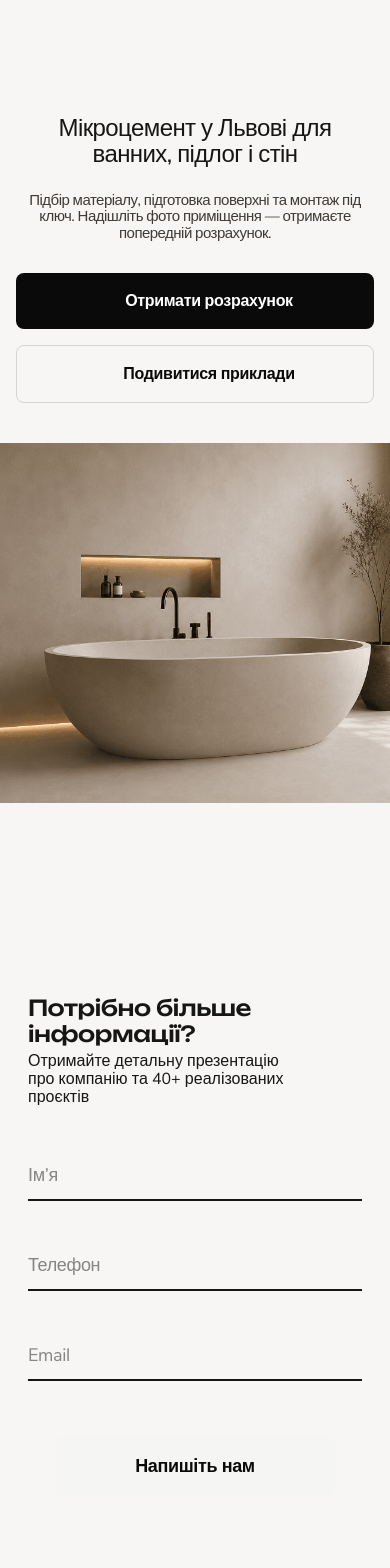
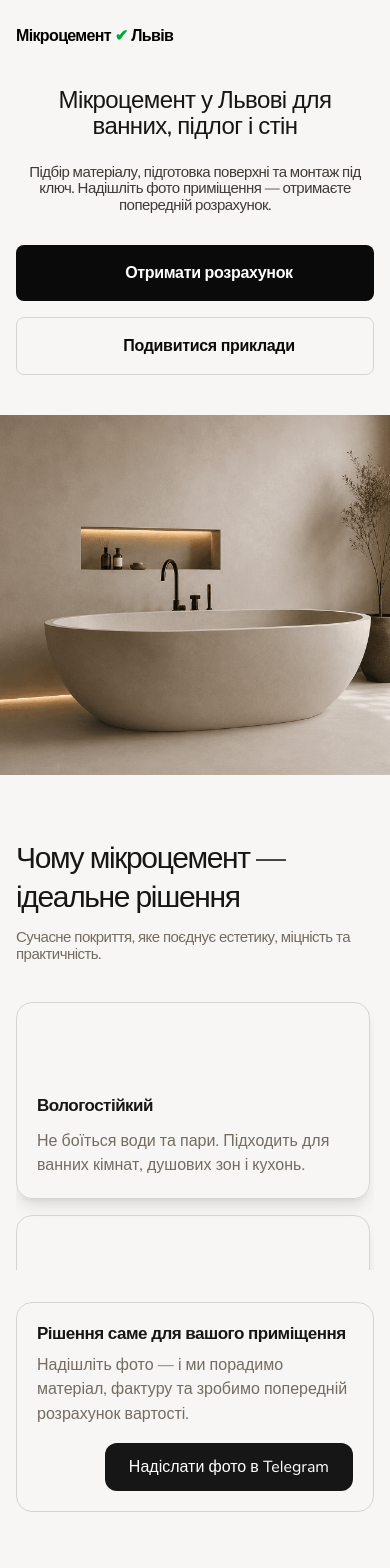
Before and after one commit to Sashko-kapillar/leadgen-microcement-lviv, a React (Vite) app: page / in a window 390 px wide. Shown: the top 1568 px of the page. Built offline with nearby package versions, Linux system fonts and the light colour scheme.

Commit message:
feat: add responsive benefits section

```diff
--- a/src/App.tsx
+++ b/src/App.tsx
@@ -8,6 +8,7 @@ import Product from './components/Products/Product'
 import MoreInfo from './components/Form/MoreInfo'
 // import PrivacyPolicy from './components/PrivacyPolicy/PrivacyPolicy';
 import Footer from './components/Footer/Footer'
+import Benefits from './components/Benefits/Benefits'
 
 // import 'swiper/css';
 // import 'swiper/css/navigation';
@@ -36,6 +37,7 @@ function App() {
         ) : ( */}
         <main>
           <Hero />
+          <Benefits />
           <Product />
           <MoreInfo />
         </main>
--- /dev/null
+++ b/src/components/Benefits/BenefitCard.tsx
@@ -0,0 +1,23 @@
+import type { BenefitItem } from './data/benefits.data'
+
+type BenefitCardProps = {
+  benefit: BenefitItem
+}
+
+const BenefitCard = ({ benefit }: BenefitCardProps) => {
+  return (
+    <article className="bg-bg-card rounded-2xl border border-neutral-300 p-5 shadow-lg md:max-w-[calc(33%-0.6rem)] lg:flex-1">
+      <div className="bg-bg-muted mb-8 flex size-14 items-center justify-center rounded-full">
+        <svg className="text-text-main size-6" aria-hidden="true">
+          <use href={`/svg/icons.svg${benefit.icon}`} />
+        </svg>
+      </div>
+
+      <h3 className="text-card-title text-text-main">{benefit.title}</h3>
+
+      <p className="text-card-text text-text-muted mt-3">{benefit.text}</p>
+    </article>
+  )
+}
+
+export default BenefitCard
--- /dev/null
+++ b/src/components/Benefits/Benefits.tsx
@@ -0,0 +1,34 @@
+import BenefitCard from './BenefitCard'
+import BenefitsCta from './BenefitsCta'
+import BenefitsMobileWheel from './BenefitsMobileWheel'
+import { benefits } from './data/benefits.data'
+
+const Benefits = () => {
+  return (
+    <section id="benefits" className="bg-bg-main py-16 md:py-20 lg:py-24">
+      <div className="mx-auto w-full max-w-[1180px] px-4 sm:px-6 lg:px-8">
+        <div className="mb-2 w-full md:mb-10">
+          <h2 className="text-section-title text-text-main mb-3">
+            Чому мікроцемент — ідеальне рішення
+          </h2>
+
+          <p className="text-hero-lead text-text-muted max-w-xl text-start">
+            Сучасне покриття, яке поєднує естетику, міцність та практичність.
+          </p>
+        </div>
+
+        <BenefitsMobileWheel items={benefits} />
+
+        <div className="hidden gap-4 md:flex md:flex-wrap md:justify-center lg:flex-nowrap">
+          {benefits.map(benefit => (
+            <BenefitCard key={benefit.id} benefit={benefit} />
+          ))}
+        </div>
+
+        <BenefitsCta />
+      </div>
+    </section>
+  )
+}
+
+export default Benefits
--- /dev/null
+++ b/src/components/Benefits/BenefitsCta.tsx
@@ -0,0 +1,25 @@
+const BenefitsCta = () => {
+  return (
+    <div className="bg-bg-card mt-8 flex flex-col md:flex-row gap-4 rounded-2xl border border-neutral-300 p-5 md:mt-10 md:items-center md:justify-between lg:gap-8">
+      <div className="md:max-w-[60%]">
+        <h3 className="text-card-title text-text-main">Рішення саме для вашого приміщення</h3>
+
+        <p className="text-card-text text-text-muted mt-2">
+          Надішліть фото — і ми порадимо матеріал, фактуру та зробимо попередній розрахунок
+          вартості.
+        </p>
+      </div>
+
+      <a
+        href="https://t.me/"
+        target="_blank"
+        rel="noreferrer"
+        className="bg-text-main text-text-light text-bg-main ml-auto inline-flex min-h-12 items-center justify-center rounded-xl px-6 transition-opacity duration-300 hover:opacity-85 md:mt-0"
+      >
+        Надіслати фото в Telegram
+      </a>
+    </div>
+  )
+}
+
+export default BenefitsCta
--- /dev/null
+++ b/src/components/Benefits/BenefitsMobileWheel.tsx
@@ -0,0 +1,37 @@
+import type { BenefitItem } from './data/benefits.data'
+
+type BenefitsMobileWheelProps = {
+  items: BenefitItem[]
+}
+
+const BenefitsMobileWheel = ({ items }: BenefitsMobileWheelProps) => {
+  return (
+    <div className="relative md:hidden">
+      <div className="from-bg-main pointer-events-none absolute inset-x-0 top-0 z-10 h-12 bg-linear-to-b to-transparent" />
+      <div className="from-bg-main pointer-events-none absolute inset-x-0 bottom-0 z-10 h-12 bg-linear-to-t to-transparent" />
+
+      <div className="max-h-[300px] snap-y snap-mandatory overflow-y-auto pr-1 [scrollbar-width:none] [&::-webkit-scrollbar]:hidden">
+        <div className="py-8">
+          {items.map(item => (
+            <article
+              key={item.id}
+              className="bg-bg-card mb-4 snap-center rounded-2xl border border-neutral-300 p-5 shadow-lg last:mb-0"
+            >
+              <div className="bg-bg-muted mb-6 flex size-12 items-center justify-center rounded-full">
+                <svg className="text-text-main size-5" aria-hidden="true">
+                  <use href={`/svg/icons.svg${item.icon}`} />
+                </svg>
+              </div>
+
+              <h3 className="text-card-title text-text-main">{item.title}</h3>
+
+              <p className="text-card-text text-text-muted mt-3">{item.text}</p>
+            </article>
+          ))}
+        </div>
+      </div>
+    </div>
+  )
+}
+
+export default BenefitsMobileWheel
--- /dev/null
+++ b/src/components/Benefits/data/benefits.data.ts
@@ -0,0 +1,39 @@
+export type BenefitItem = {
+  id: string
+  icon: string
+  title: string
+  text: string
+}
+
+export const benefits: BenefitItem[] = [
+  {
+    id: 'water-resistant',
+    icon: '#icon-droplet',
+    title: 'Вологостійкий',
+    text: 'Не боїться води та пари. Підходить для ванних кімнат, душових зон і кухонь.',
+  },
+  {
+    id: 'durable',
+    icon: '#icon-shield',
+    title: 'Міцний і довговічний',
+    text: 'Стійкий до щоденного навантаження, стирання та дрібних механічних пошкоджень.',
+  },
+  {
+    id: 'seamless',
+    icon: '#icon-layers',
+    title: 'Безшовна поверхня',
+    text: 'Монолітне покриття без швів і стиків. Виглядає чисто, сучасно та мінімалістично.',
+  },
+  {
+    id: 'custom-texture',
+    icon: '#icon-palette',
+    title: 'Будь-який колір і текстура',
+    text: 'Можна підібрати відтінок, фактуру та характер поверхні під конкретний інтер’єр.',
+  },
+  {
+    id: 'easy-care',
+    icon: '#icon-sparkles',
+    title: 'Легкий догляд',
+    text: 'Поверхню легко очищати. Вона не потребує складного регулярного обслуговування.',
+  },
+]
--- a/src/components/Header/Header.tsx
+++ b/src/components/Header/Header.tsx
@@ -16,11 +16,11 @@ const Header = ({ isPrivacy = false, onShowHome }: HeaderProps) => {
 
   return (
     <>
-      <header className="relative top-4 z-100 w-full bg-transparent">
-        <div className="section 1xl:py-0 1xl:h-14 4xl:h-16 flex h-full min-h-17 items-center justify-between gap-4">
-          <a href="/" className="disflex w-1/3 py-4">
-            <span className="text- text-logo sr-only text-black md:not-sr-only">
-              Мікроцемент ✔ Львів
+      <header className="relative top-2 z-100 w-full bg-transparent lg:top-4">
+        <div className="section 1xl:py-0 flex h-14 items-center justify-between gap-4 md:h-17">
+          <a href="/" className="disflex py-2 md:py-4 lg:w-1/3">
+            <span className="text- text-logo text-black md:not-sr-only">
+              Мікроцемент <span className="text-green-600">✔</span> Львів
             </span>
           </a>
 
--- a/src/components/Hero/Hero.tsx
+++ b/src/components/Hero/Hero.tsx
@@ -21,14 +21,14 @@ const heroBadges = [
 
 const Hero = () => {
   return (
-    <section className="bg-page relative mt-12 overflow-hidden lg:-mt-17">
+    <section className="bg-page relative mt-8 overflow-hidden lg:-mt-17">
       <div className="section relative z-10 flex flex-col items-center pb-0 lg:grid lg:min-h-[calc(100svh-72px)] lg:grid-cols-[0.9fr_1.1fr] lg:gap-10 lg:pt-0 lg:pb-16">
         <div className="1xl:min-w-150 relative z-10 flex flex-col items-center lg:min-w-[580px] lg:items-start">
-          <h1 className="text-hero 1xl:max-w-200 max-w-[clamp(320px,calc(223.2px+23.05vw),400px)] tracking-tight md:max-w-[540px] lg:mt-60 lg:max-w-[720px] lg:text-start">
+          <h1 className="text-hero 1xl:max-w-200 max-w-[clamp(320px,calc(223.2px+23.05vw),400px)] tracking-tight md:max-w-[540px] lg:mt-60 lg:max-w-[720px] lg:min-w-140 lg:text-start">
             Мікроцемент у Львові для ванних, підлог і стін
           </h1>
 
-          <p className="text-hero-lead mt-6 max-w-110 md:max-w-130 lg:mt-8 lg:min-w-120 lg:text-start">
+          <p className="text-hero-lead mt-6 max-w-110 lg:mt-8 lg:min-w-100 lg:max-w-110 lg:text-start">
             Підбір матеріалу, підготовка поверхні та монтаж під ключ. Надішліть фото приміщення —
             отримаєте попередній розрахунок.
           </p>
--- a/src/index.css
+++ b/src/index.css
@@ -234,9 +234,9 @@
 
   .text-section-title {
     font-size: clamp(30px, 3vw, 42px);
-    line-height: 1.15;
+    line-height: 1.3;
     letter-spacing: -0.045em;
-    font-weight: 800;
+    font-weight: 500;
   }
 
   .text-section-lead {
```
